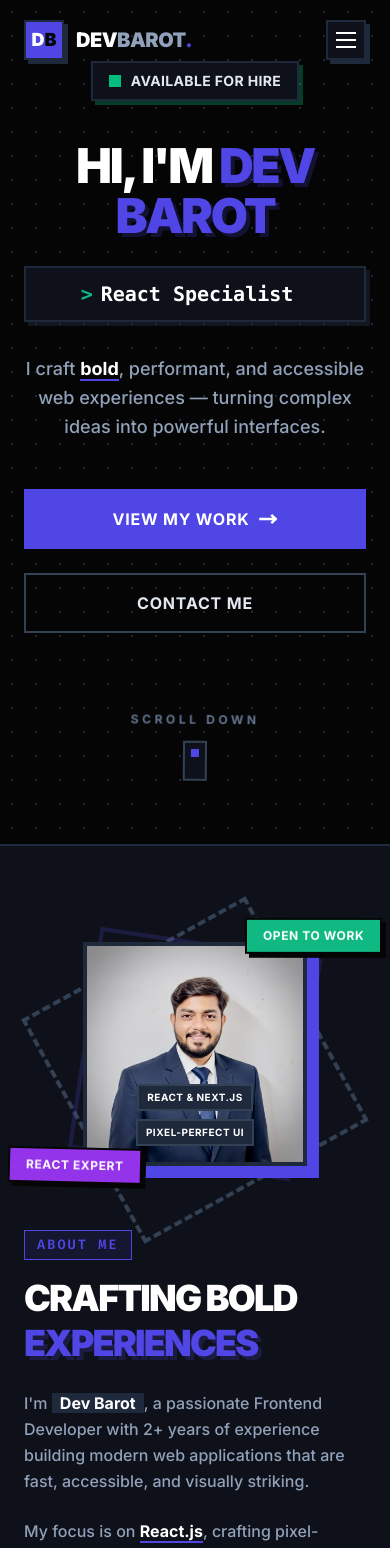
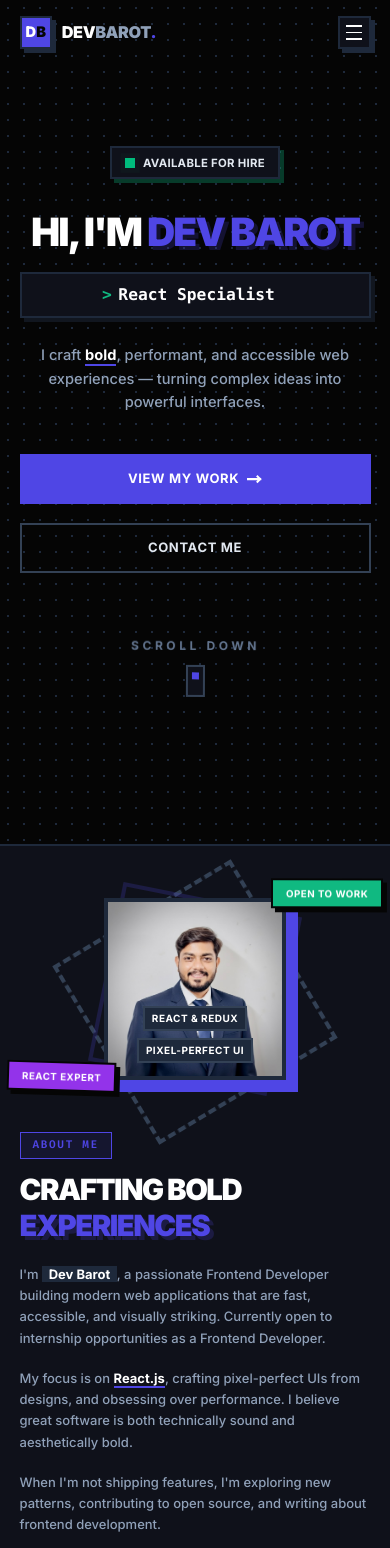
Before and after one commit to devbarot20/Portfolio-website, a React (Vite) app: page / in a window 390 px wide. Shown: the top 1548 px of the page. Built offline with nearby package versions, Linux system fonts and the light colour scheme.

Commit message:
further change

```diff
--- a/src/App.jsx
+++ b/src/App.jsx
@@ -4,7 +4,6 @@ import About from './components/About';
 import Skills from './components/Skills';
 import Projects from './components/Projects';
 import Contact from './components/Contact';
-import Footer from './components/Footer';
 
 export default function App() {
   return (
@@ -17,7 +16,6 @@ export default function App() {
         <Projects />
         <Contact />
       </main>
-      <Footer />
     </div>
   );
 }
--- a/src/components/About.jsx
+++ b/src/components/About.jsx
@@ -2,7 +2,7 @@ import { useScrollReveal } from '../hooks/useScrollReveal';
 import profileImg from '../assets/profile.jpg';
 
 const highlights = [
-  { text: 'React & Next.js' },
+  { text: 'React & Redux' },
   { text: 'Pixel-perfect UI' },
   { text: 'Performance first' },
   { text: 'Accessibility' },
@@ -71,8 +71,9 @@ export default function About() {
             <div className="space-y-6 text-slate-400 leading-relaxed text-[1rem] font-medium">
               <p>
                 I'm <span className="text-white font-bold bg-[#1e293b] px-2">Dev Barot</span>, a passionate Frontend
-                Developer with 2+ years of experience building modern web applications that are fast,
+                Developer building modern web applications that are fast,
                 accessible, and visually striking.
+                Currently open to internship opportunities as a Frontend Developer.
               </p>
               <p>
                 My focus is on <span className="text-white font-bold border-b-2 border-[#4f46e5]">React.js</span>, crafting
@@ -82,6 +83,9 @@ export default function About() {
               <p>
                 When I'm not shipping features, I'm exploring new patterns, contributing to open source,
                 and writing about frontend development.
+              </p>
+              <p>
+                Currently, I am improving my problem-solving skills and exploring more advanced frontend concepts to become a better developer.
               </p>
             </div>
 
--- a/src/components/Footer.jsx
+++ /dev/null
@@ -1,59 +0,0 @@
-export default function Footer() {
-  const year = new Date().getFullYear();
-  const scroll = (e, href) => {
-    e.preventDefault();
-    document.querySelector(href)?.scrollIntoView({ behavior: 'smooth' });
-  };
-
-  return (
-    <footer className="relative bg-[#050505] border-t-4 border-[#1e293b] pt-16 pb-12">
-      <div className="max-w-6xl mx-auto px-6 md:px-10">
-        <div className="flex flex-col md:flex-row items-center justify-between gap-10">
-
-          {/* Brand */}
-          <div className="text-center md:text-left">
-            <div className="flex items-center justify-center md:justify-start gap-3 mb-3">
-              <div className="w-10 h-10 bg-[#4f46e5] border-2 border-[#1e293b] flex items-center justify-center text-white font-black tracking-tighter text-sm shadow-[4px_4px_0px_#1e293b]">
-                D<span className="text-[#050505]">B</span>
-              </div>
-              <div className="font-black text-xl tracking-tight uppercase">
-                <span className="text-white">Dev</span>
-                <span className="text-slate-400">Barot</span>
-                <span className="text-[#4f46e5]">.</span>
-              </div>
-            </div>
-            <p className="text-slate-500 font-bold text-xs uppercase tracking-widest mt-2">Built bold by Dev Barot</p>
-          </div>
-
-          {/* Nav links */}
-          <nav className="flex flex-wrap justify-center gap-3">
-            {['Home', 'About', 'Skills', 'Projects', 'Contact'].map(item => (
-              <a
-                key={item}
-                href={`#${item.toLowerCase()}`}
-                onClick={e => scroll(e, `#${item.toLowerCase()}`)}
-                className="px-4 py-2 border-2 border-transparent text-sm font-bold text-slate-400 uppercase tracking-wider hover:text-white hover:border-[#1e293b] hover:bg-[#0f111a] transition-all duration-200"
-              >
-                {item}
-              </a>
-            ))}
-          </nav>
-
-          {/* Copyright + back to top */}
-          <div className="flex items-center gap-6">
-            <p className="text-slate-500 font-bold text-xs uppercase tracking-widest">© {year} Dev Barot</p>
-            <button
-              onClick={() => window.scrollTo({ top: 0, behavior: 'smooth' })}
-              aria-label="Back to top"
-              className="w-12 h-12 bg-[#0f111a] border-2 border-[#1e293b] hover:border-[#4f46e5] hover:bg-[#4f46e5] text-white flex items-center justify-center transition-all duration-200 hover:-translate-y-1 shadow-[4px_4px_0px_#1e293b] hover:shadow-[6px_6px_0px_#1e293b]"
-            >
-              <svg className="w-6 h-6" fill="none" stroke="currentColor" strokeWidth={3} viewBox="0 0 24 24">
-                <path strokeLinecap="square" strokeLinejoin="miter" d="M5 15l7-7 7 7" />
-              </svg>
-            </button>
-          </div>
-        </div>
-      </div>
-    </footer>
-  );
-}
--- a/src/index.css
+++ b/src/index.css
@@ -240,3 +240,65 @@ body {
   pointer-events: none;
   z-index: 0;
 }
+
+/* ─── Responsive Media Queries ──────────────────────────────────────── */
+@media (max-width: 1024px) {
+  html {
+    font-size: 15px;
+  }
+}
+
+@media (max-width: 768px) {
+  html {
+    font-size: 14px;
+  }
+
+  /* Reduce hard shadows on small screens */
+  .glass, .glass-strong {
+    box-shadow: 2px 2px 0px rgba(30, 41, 59, 0.5);
+  }
+
+  .glow, .glow-purple, .glow-emerald, .glow-sm {
+    box-shadow: 3px 3px 0px currentColor;
+  }
+
+  .card-hover:hover {
+    transform: translate(-2px, -2px);
+    box-shadow: 4px 4px 0px #4f46e5;
+  }
+
+  .btn-primary:hover, .btn-secondary:hover {
+    transform: translate(-2px, -2px);
+    box-shadow: 4px 4px 0px currentColor;
+  }
+
+  /* Simplify animations on mobile to prevent horizontal scroll issues */
+  .reveal-left, .reveal-right {
+    transform: translateY(20px);
+  }
+
+  .reveal-left.in-view, .reveal-right.in-view {
+    transform: translateY(0);
+  }
+
+  /* Reduce padding on mobile */
+  section {
+    padding-top: 4rem;
+    padding-bottom: 4rem;
+  }
+}
+
+@media (max-width: 480px) {
+  html {
+    font-size: 13px;
+  }
+
+  .mesh-bg {
+    background-size: 16px 16px;
+  }
+
+  /* Further reduce shadows */
+  .card-hover:hover {
+    box-shadow: 3px 3px 0px #4f46e5;
+  }
+}
```
Also changed, not shown: src/components/Projects.jsx (line endings or trailing spaces), 1 other file (tests, documents, lock files or other folders).
